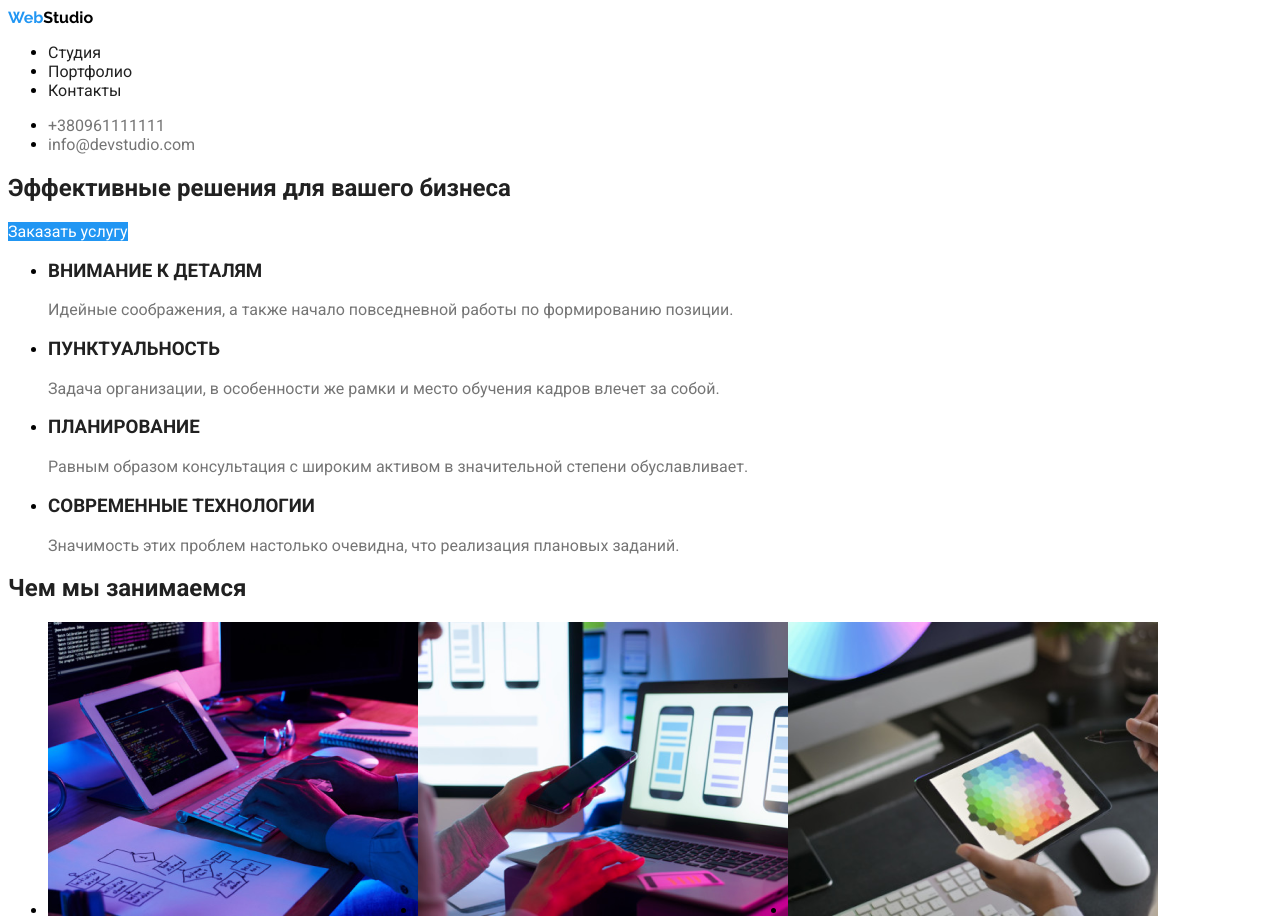
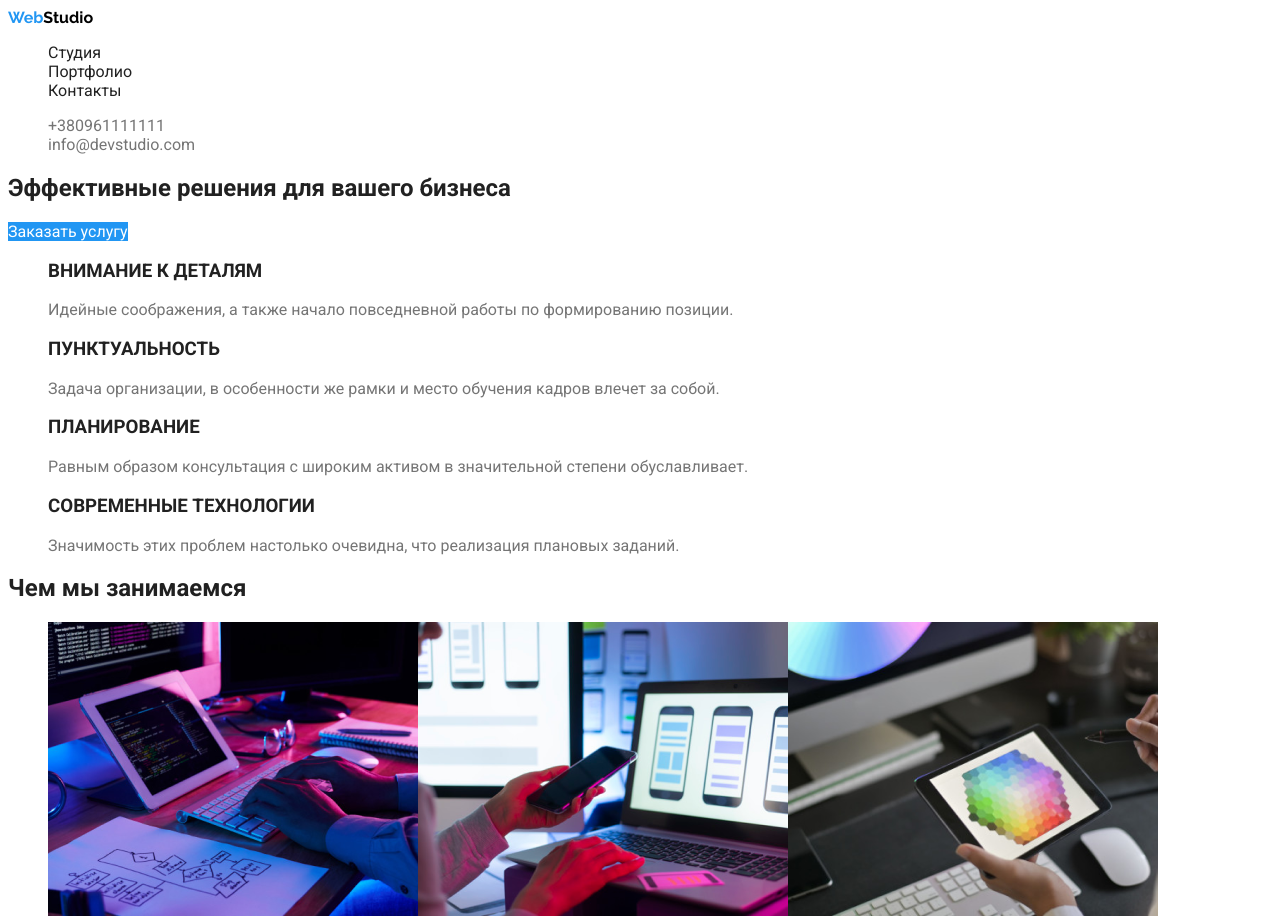
Before and after one commit to SivakKaterina/goit-markup-hw-02, a plain HTML site: page index.html in a window 1280 px wide. Shown: the top 923 px of the page. Drawn offline with Linux system fonts and the light colour scheme.

Commit message:
Убрала маркеры в списках

```diff
--- a/css/styles.css
+++ b/css/styles.css
@@ -102,3 +102,13 @@ a {
   color: #FFFFFF;
   font-family: "Raleway", sans-serif;
 }
+/* Доделать
+-убрать маркировку в списках;
+- стили заголовкам;
+- исправить параметры логотипа;
+- ссылкам прописать шрифты, не отображаються в них.
+- не забудьте, что кожен текст может содержать высоту строки и межбуквенный интервал, а так же розмыри шрифта товщину
+*/
+ul {
+  list-style-type: none;
+}
```
